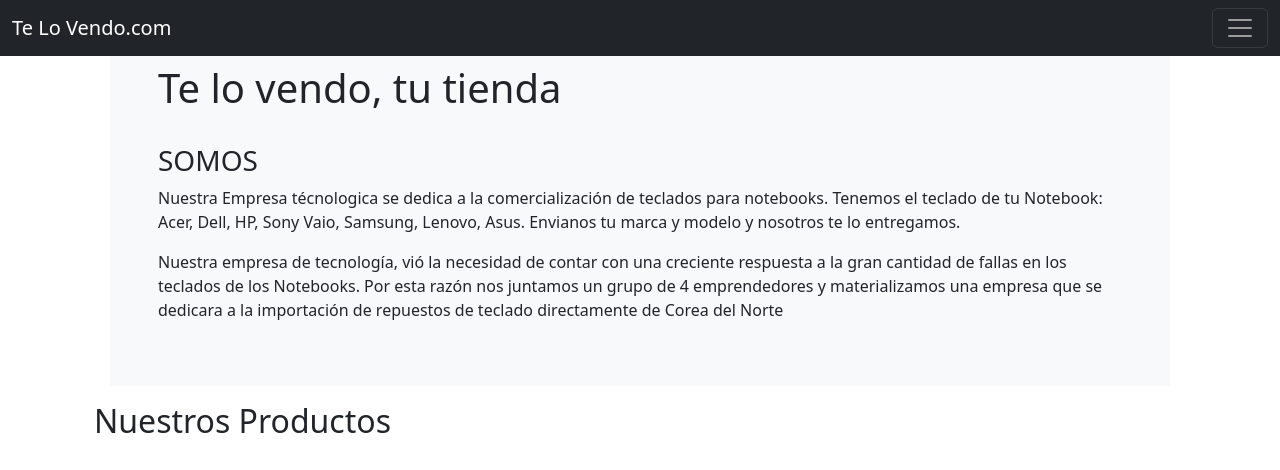
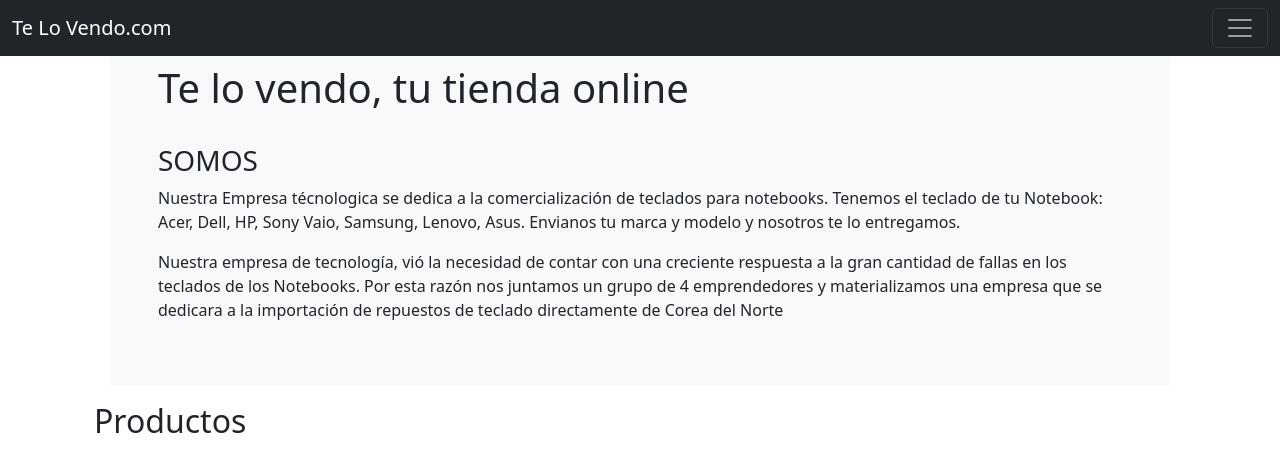
Before and after one commit to MichaelPizarro/desafio_grupal_git, a plain HTML site: page index.html in a window 1280 px wide. Shown: the top 470 px of the page. Drawn offline with nearby package versions, Linux system fonts and the light colour scheme.

Commit message:
nuevos cambios

```diff
--- a/index.html
+++ b/index.html
@@ -38,7 +38,7 @@
     <main class="container">
         <section>
             <div class="bg-light p-5 rounded-lg m-3">
-                <h1>Te lo vendo, tu tienda</h1>
+                <h1>Te lo vendo, tu tienda online</h1>
                 <br>
                 <h3>SOMOS</h3>
                 <p>Nuestra Empresa técnologica se dedica a la comercialización de teclados para notebooks. Tenemos el
@@ -58,7 +58,7 @@
             </div>
         </section>
         <section>
-            <h2>Nuestros Productos</h2>
+            <h2>Productos</h2>
             <br>
             <div id="galeria" class="carousel carousel-dark slide">
                 <div class="carousel-inner">
```
